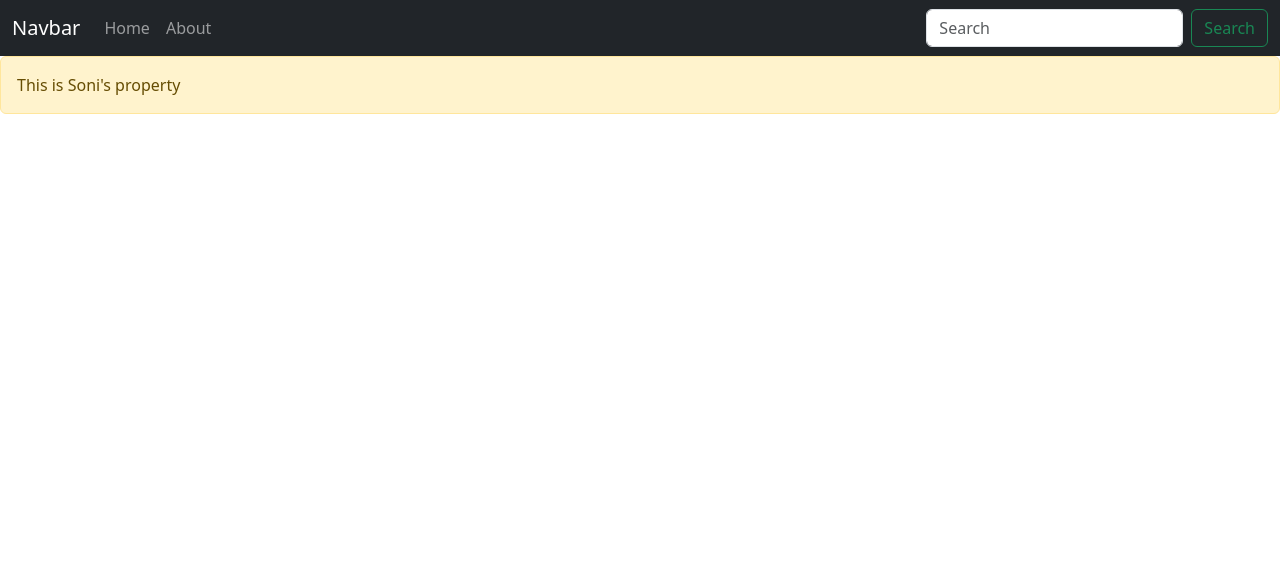
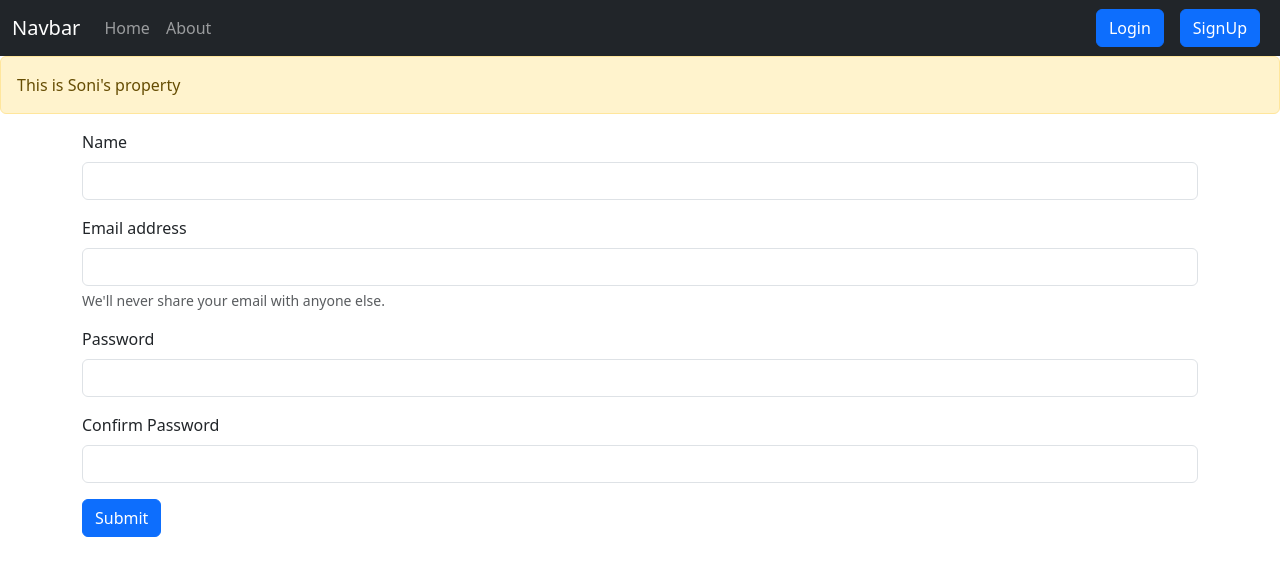
Before and after one commit to MoHiT-SoNi27/BrainBin, a React (Vite) app in the folder frontend/: page /signup in a window 1280 px wide. Shown: the top 576 px of the page. Built offline with nearby package versions, Linux system fonts and the light colour scheme.

Commit message:
Login/SignUp add

```diff
--- a/frontend/src/App.jsx
+++ b/frontend/src/App.jsx
@@ -6,7 +6,8 @@
 import Home from './components/Home'
 import About from './components/About'
 import NoteState from './context/notes/noteState'
-
+import Login from './components/Login'
+import SignUp from './components/SignUp'
 
 function App() {
   const [count, setCount] = useState(0)
@@ -22,6 +23,8 @@
             <Routes>
               <Route path="/" element={<Home/>} />
               <Route path="/about" element={<About/>} />
+              <Route path="/login" element={<Login/>} />
+              <Route path="/signup" element={<SignUp/>} />
             </Routes>
             </div>
           </Router>
--- /dev/null
+++ b/frontend/src/components/Login.jsx
@@ -0,0 +1,50 @@
+import React, {useState} from 'react'
+import {useNavigate} from 'react-router-dom';
+
+const Login = () => {
+    const [credentials, setCredentials] = useState({email: "", password: ""});
+    const navigate = useNavigate();
+
+    const handleSubit = async (e)=>{
+        e.preventDefault();
+        const reapose = await fetch("http://localhost:5000/api/auth/login", {
+            method: "POST",
+            headers: {
+                "Content-Type": "application/json"
+            },
+            body: JSON.stringify({ email: credentials.email, password: credentials.password }),
+        });
+
+        const json = await reapose.json();
+        console.log(json);
+        if(json.success){
+            //save the auth token and redirect
+            localStorage.setItem('token', json.authToken);
+            navigate("/");
+        } else{
+            alert("Invalid Credentials");
+        }
+    }
+
+    const onChange = (e) => {
+        setCredentials({...credentials, [e.target.name]: e.target.value})
+    };
+  return (
+    <div>
+      <form onSubmit={handleSubit}>
+            <div className="mb-3">
+                <label htmlFor="email" className="form-label">Email address</label>
+                <input type="email" className="form-control" id="email" name="email" value={credentials.email} aria-describedby="emailHelp" onChange={onChange}></input>
+                <div id="emailHelp" className="form-text">We'll never share your email with anyone else.</div>
+            </div>
+            <div className="mb-3">
+                <label htmlFor="password" className="form-label">Password</label>
+                <input type="password" className="form-control" id="password" name="password" value={credentials.password} onChange={onChange}></input>
+            </div>
+            <button type="submit" className="btn btn-primary">Submit</button>
+        </form>
+    </div>
+  )
+}
+
+export default Login
--- a/frontend/src/components/Navbar.jsx
+++ b/frontend/src/components/Navbar.jsx
@@ -23,8 +23,8 @@
             </li>
           </ul>
           <form className="d-flex" role="search">
-            <input className="form-control me-2" type="search" placeholder="Search" aria-label="Search" />
-            <button className="btn btn-outline-success" type="submit">Search</button>
+            <Link className="btn btn-primary mx-2" to="/login" role="button">Login</Link>
+            <Link className="btn btn-primary mx-2" to="/signup" role="button">SignUp</Link>
           </form>
         </div>
       </div>
--- /dev/null
+++ b/frontend/src/components/SignUp.jsx
@@ -0,0 +1,57 @@
+import {useState} from 'react'
+import {useNavigate} from 'react-router-dom';
+
+const SignUp = () => {
+
+  const [credentials, setCredentials] = useState({name: "", email: "", password: "", cpassword: ""});
+    const navigate = useNavigate();
+
+    const handleSubit = async (e)=>{
+        e.preventDefault();
+        const reapose = await fetch("http://localhost:5000/api/auth/createuser", {
+
+            method: "POST",
+            headers: {
+                "Content-Type": "application/json"
+            },
+            body: JSON.stringify({ name: credentials.name, email: credentials.email, password: credentials.password }),
+        });
+
+        const json = await reapose.json();
+        console.log(json);
+        //save the auth token and redirect
+        localStorage.setItem('token', json.authToken);
+        navigate("/");
+    }
+
+    const onChange = (e) => {
+        setCredentials({...credentials, [e.target.name]: e.target.value})
+    };
+
+  return (
+    <div>
+      <form onSubmit={handleSubit}>
+        <div className="mb-3">
+            <label htmlFor="name" className="form-label">Name</label>
+            <input type="name" className="form-control" id="name" name="name" value={credentials.name} aria-describedby="emailHelp" onChange={onChange}></input>
+        </div>
+        <div className="mb-3">
+            <label htmlFor="email" className="form-label">Email address</label>
+            <input type="email" className="form-control" id="email" name="email" value={credentials.email} aria-describedby="emailHelp" onChange={onChange} required></input>
+            <div id="emailHelp" className="form-text">We'll never share your email with anyone else.</div>
+        </div>
+        <div className="mb-3">
+            <label htmlFor="password" className="form-label">Password</label>
+            <input type="password" className="form-control" id="password" name="password" value={credentials.password} onChange={onChange} minLength={5} required></input>
+        </div>
+        <div className="mb-3">
+            <label htmlFor="cpassword" className="form-label">Confirm Password</label>
+            <input type="password" className="form-control" id="cpassword" name="cpassword" value={credentials.cpassword} onChange={onChange} minLength={5} required></input>
+        </div>
+        <button type="submit" className="btn btn-primary">Submit</button>
+      </form>
+    </div>
+  )
+}
+
+export default SignUp
```
Also changed, not shown: 1 other file (tests, documents, lock files or other folders).
